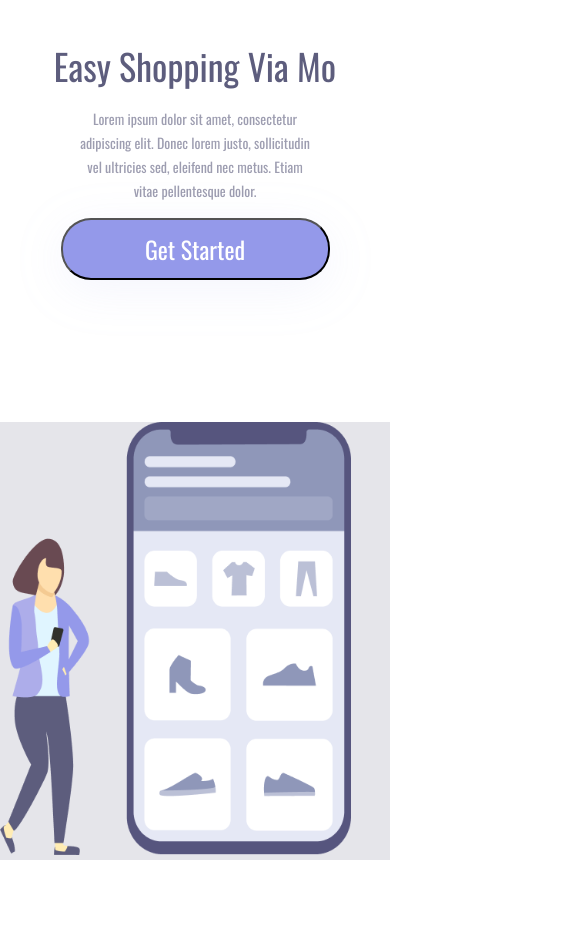
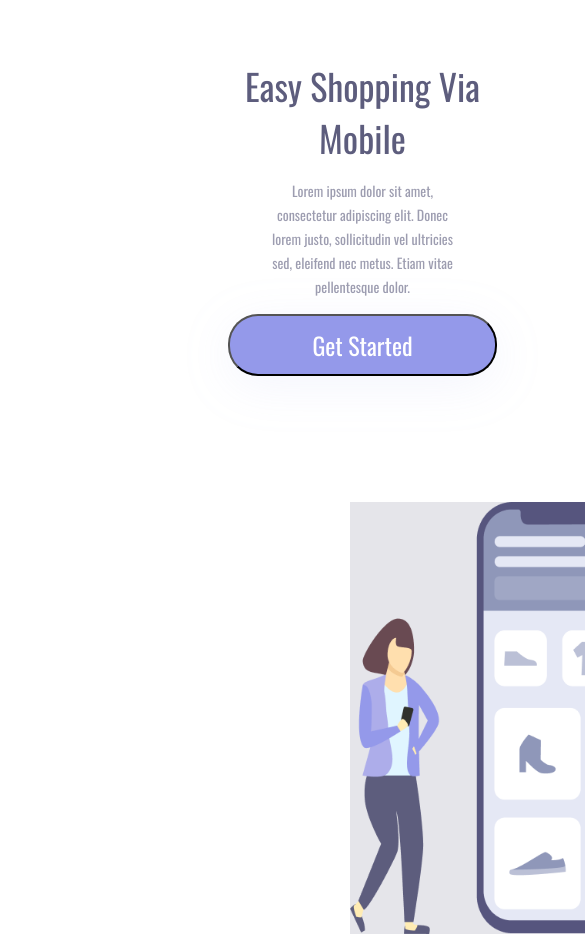
Before and after one commit to NicolasRanier/easy-shopping, a plain HTML site: page index.html in a window 390 px wide. Shown: the top 934 px of the page, 585 px wide, since content can reach past the window. Before the commit the page ends 860 px from the top, so only its background shows below. Drawn offline with nearby package versions, Linux system fonts and the light colour scheme.

Commit message:
Ajustando responsividade do projeto

```diff
--- a/index.html
+++ b/index.html
@@ -16,7 +16,7 @@
 <body>
     <div class="container">
         <section class="container-left">
-            <h1>Easy Shopping Via Mo</h1>
+            <h1>Easy Shopping Via Mobile</h1>
             <p>Lorem ipsum dolor sit amet, consectetur adipiscing
                 elit. Donec lorem justo, sollicitudin vel ultricies sed,
                 eleifend nec metus. Etiam vitae pellentesque dolor. </p>
--- a/style.css
+++ b/style.css
@@ -148,3 +148,63 @@ button:active {
         display: block;
      }
 }
+
+
+@media screen and (max-width: 1299px) {
+.container-left{
+    padding-left: 95px;
+}
+}
+
+@media screen and (max-width: 1299px) {
+.container-left{
+    padding-left: 75px;
+}
+}
+@media screen and (max-width: 1177px) {
+.container-left{
+    padding-left: 75px;
+}
+}
+
+@media screen and (max-width: 1202px) {
+.container-rigth a{
+    display: none;
+
+}
+
+.container-left {
+      margin-top: 10%;
+}
+}
+
+@media screen and (max-width: 1153px) {
+ .container-left {
+      margin-top: 5%;
+}
+}
+
+
+
+@media screen and (max-width: 994px) {
+   .container-left {display: flex;
+    align-items: center;
+    flex-direction: column;
+    margin-left: 150px;
+    margin-bottom: 60px;
+
+     }
+
+     h1 {text-align: center}
+
+
+
+
+
+    .container-rigth {
+        display: flex;
+        flex-direction: column;
+        margin-left: 350px;
+
+    }
+}
```
